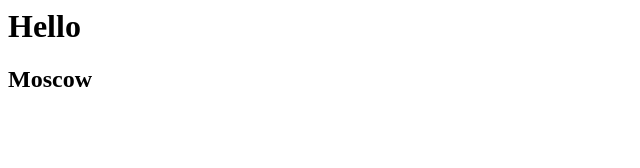
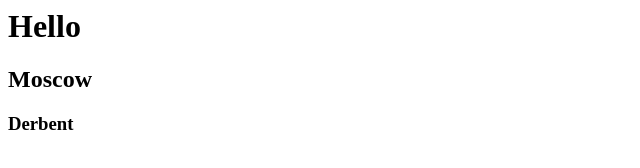
Before and after one commit to Akhmad05/test2, a plain HTML site: page index.html in a window 1280 px wide. Shown: the full height of the page, 0-640 px from the left. Drawn offline with Linux system fonts and the light colour scheme.

Commit message:
commit - 4 user Aha

```diff
--- a/index.html
+++ b/index.html
@@ -1,2 +1,3 @@
 <h1>Hello</h1>
 <h2>Moscow</h2>
+<h3>Derbent</h3>
```
